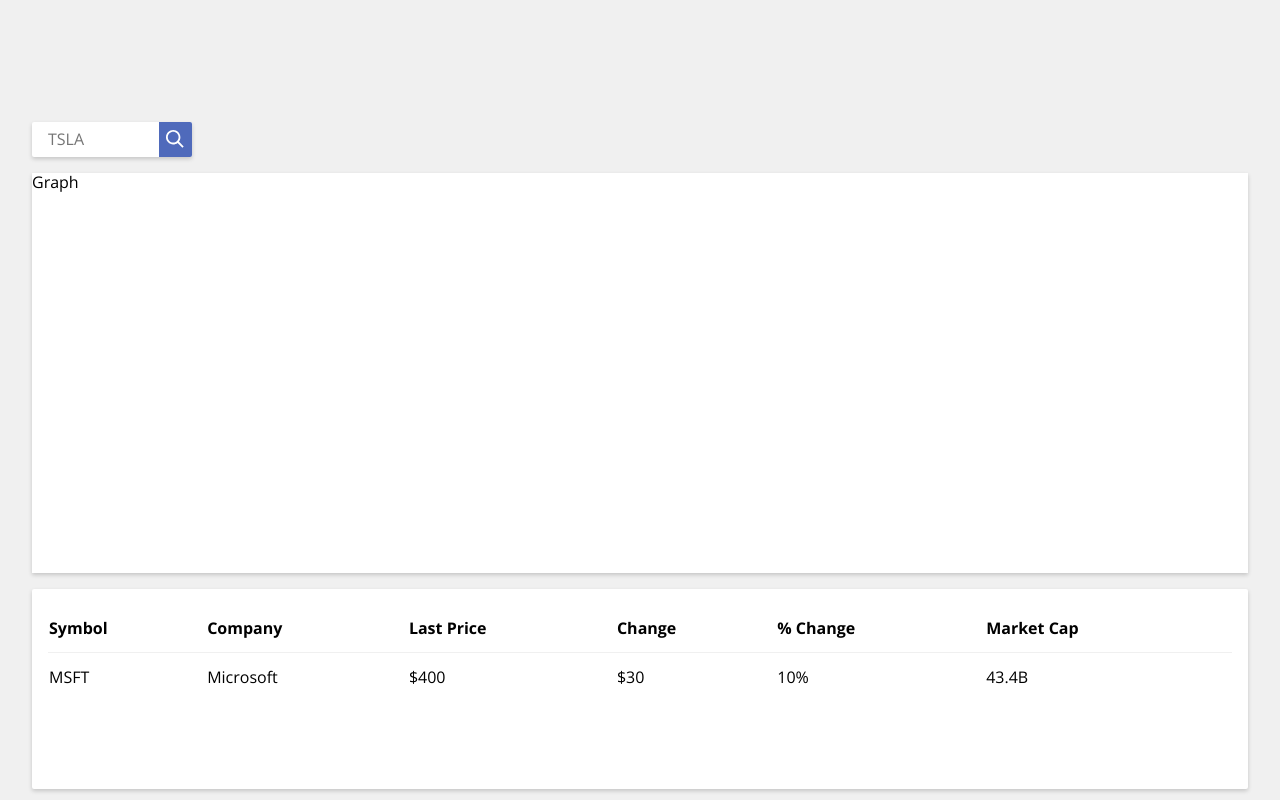
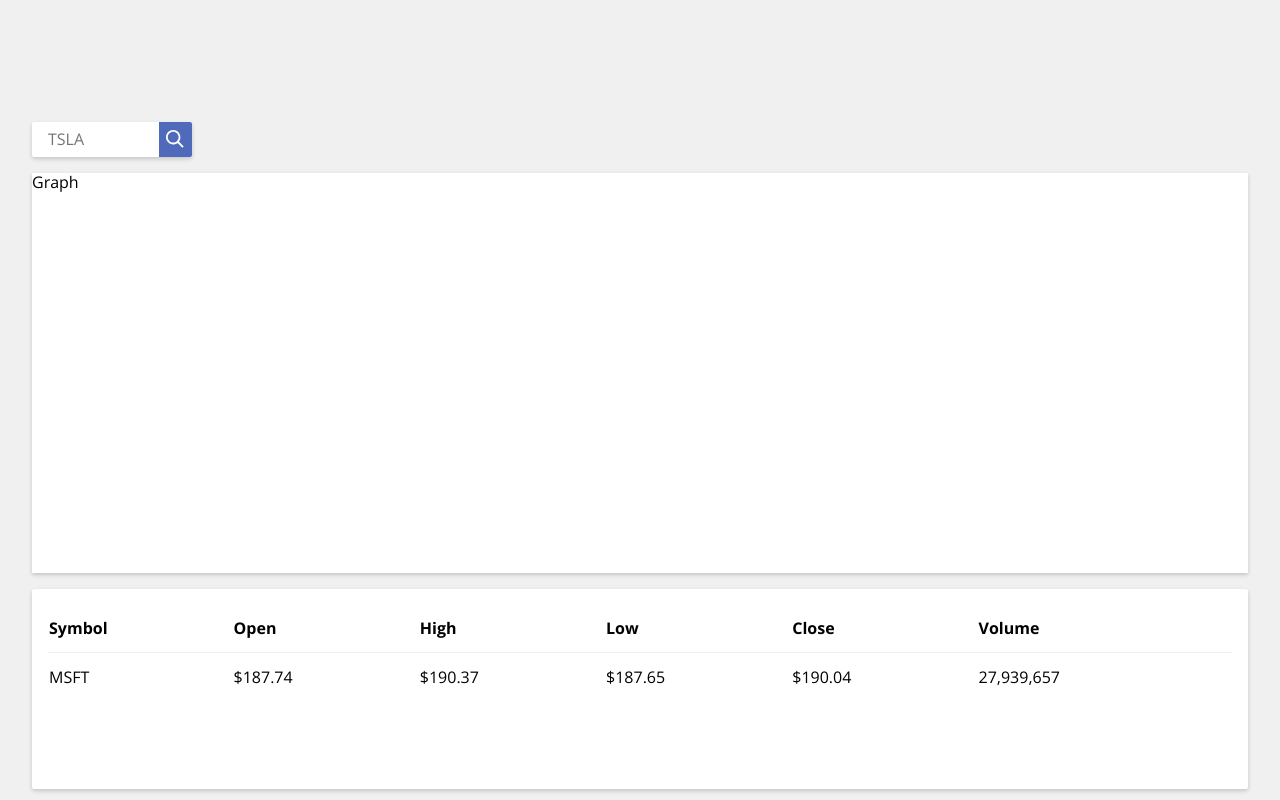
Before and after one commit to abohannon/stock-pool, a React (Create React App) app in the folder client/: page / in a window 1280 px wide. Built offline with nearby package versions, Linux system fonts and the light colour scheme.

Commit message:
Changes to StockList and StockItem

```diff
--- a/client/src/components/StockItem.js
+++ b/client/src/components/StockItem.js
@@ -8,11 +8,11 @@ const Item = styled.tr`
 const StockItem = () => (
   <Item>
     <td>MSFT</td>
-    <td>Microsoft</td>
-    <td>$400</td>
-    <td>$30</td>
-    <td>10%</td>
-    <td>43.4B</td>
+    <td>$187.74</td>
+    <td>$190.37</td>
+    <td>$187.65</td>
+    <td>$190.04</td>
+    <td>27,939,657</td>
   </Item>
 );
 
--- a/client/src/components/StockList.js
+++ b/client/src/components/StockList.js
@@ -32,11 +32,11 @@ const StockList = () => (
       <thead>
         <TableHeader>
           <th>Symbol</th>
-          <th>Company</th>
-          <th>Last Price</th>
-          <th>Change</th>
-          <th>% Change</th>
-          <th>Market Cap</th>
+          <th>Open</th>
+          <th>High</th>
+          <th>Low</th>
+          <th>Close</th>
+          <th>Volume</th>
         </TableHeader>
       </thead>
       <tbody>
```
